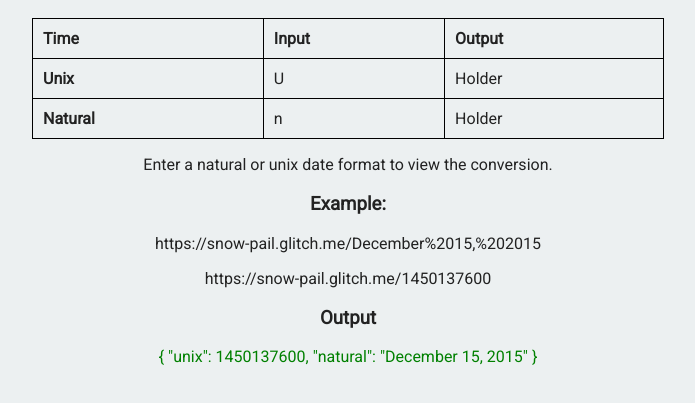
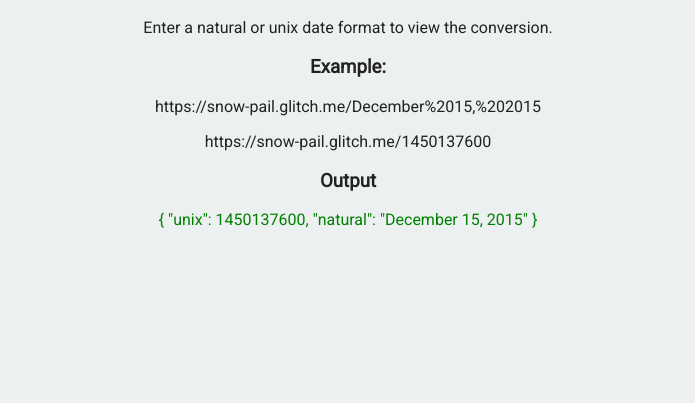
Before and after one commit to hcuffy/timestamp, a website: page views/index.html in a window 1280 px wide. Shown: the part 81-484 px from the top of the page, without its empty margins (292-987 px from the left). Drawn offline with Linux system fonts and the light colour scheme.

Commit message:
🐛🕵 Updated with Glitch

```diff
--- a/views/index.html
+++ b/views/index.html
@@ -11,27 +11,6 @@
    <body>
       <div class="container">
          <h1>Timestamp Microservice</h1>
-         <table class ="theTable">
-  <tr>
-    <th>Time</th>
-    <th>Input</th>
-    <th>Output</th>
-
-
-
-  </tr>
-  <tr>
-    <th>Unix</th>
-    <td class ="u_time"> U</td>
-    <td>Holder</td>
-
-  </tr>
-  <tr>
-    <th>Natural</th>
-    <td id ="n_time">n</td>
-    <td>Holder</td>
-  </tr>
-</table>
         <p>Enter a natural or unix date format to view the conversion.</p>
         <h3> Example:</h3>
         <p>https://snow-pail.glitch.me/December%2015,%202015</p>
```
